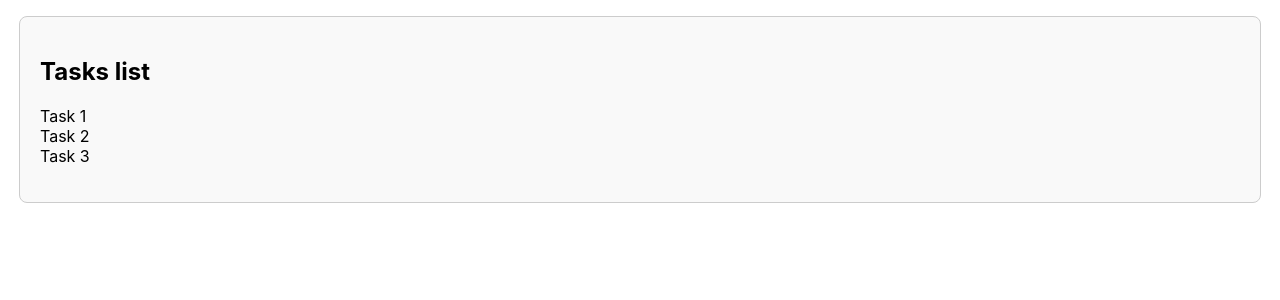
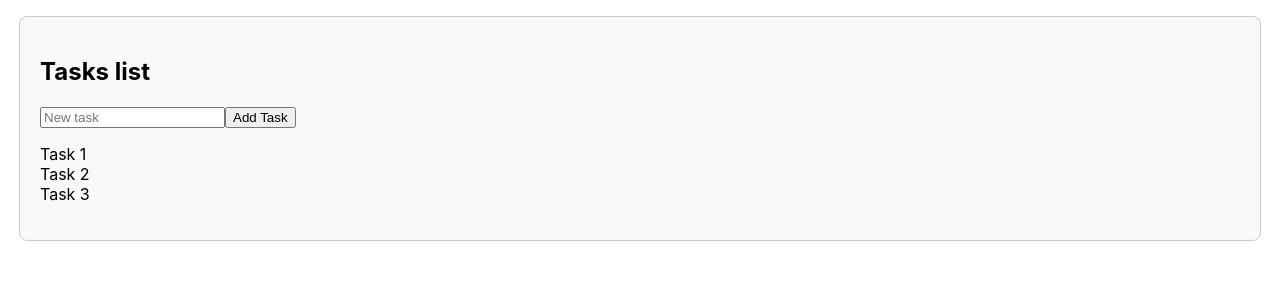
Before and after one commit to shashkouliana-prog/shashko307fj4, a React (Create React App) app: page / in a window 1280 px wide. Shown: the top 300 px of the page. Built offline with nearby package versions, Linux system fonts and the light colour scheme.

Commit message:
Add task form

```diff
--- a/src/App.js
+++ b/src/App.js
@@ -1,13 +1,19 @@
 import './App.css';
 import TodoList from './components/todoList';
+import UpdateList from './components/updateList';
 import { useState } from 'react';
 
 function App() {
   const [tasks, updateTasks] = useState(['Task 1', 'Task 2', 'Task 3']);
 
+  const addTask = (newTask) => {
+    updateTasks((prev) => [...prev, newTask]);
+  };
+
   return (
     <div className='container'>
       <h2>Tasks list</h2>
+      <UpdateList onAddTask={addTask} />
       <TodoList tasks={tasks} />
     </div>
   );
--- /dev/null
+++ b/src/components/updateList.js
@@ -0,0 +1,27 @@
+import React, { useState } from 'react';
+
+function UpdateList({ onAddTask }) {
+  const [value, setValue] = useState('');
+
+  const handleSubmit = (e) => {
+    e.preventDefault();
+    if (value.trim()) {
+      onAddTask(value.trim());
+      setValue('');
+    }
+  };
+
+  return (
+    <form onSubmit={handleSubmit}>
+      <input
+        type="text"
+        value={value}
+        onChange={(e) => setValue(e.target.value)}
+        placeholder="New task"
+      />
+      <button type="submit">Add Task</button>
+    </form>
+  );
+}
+
+export default UpdateList;
```
